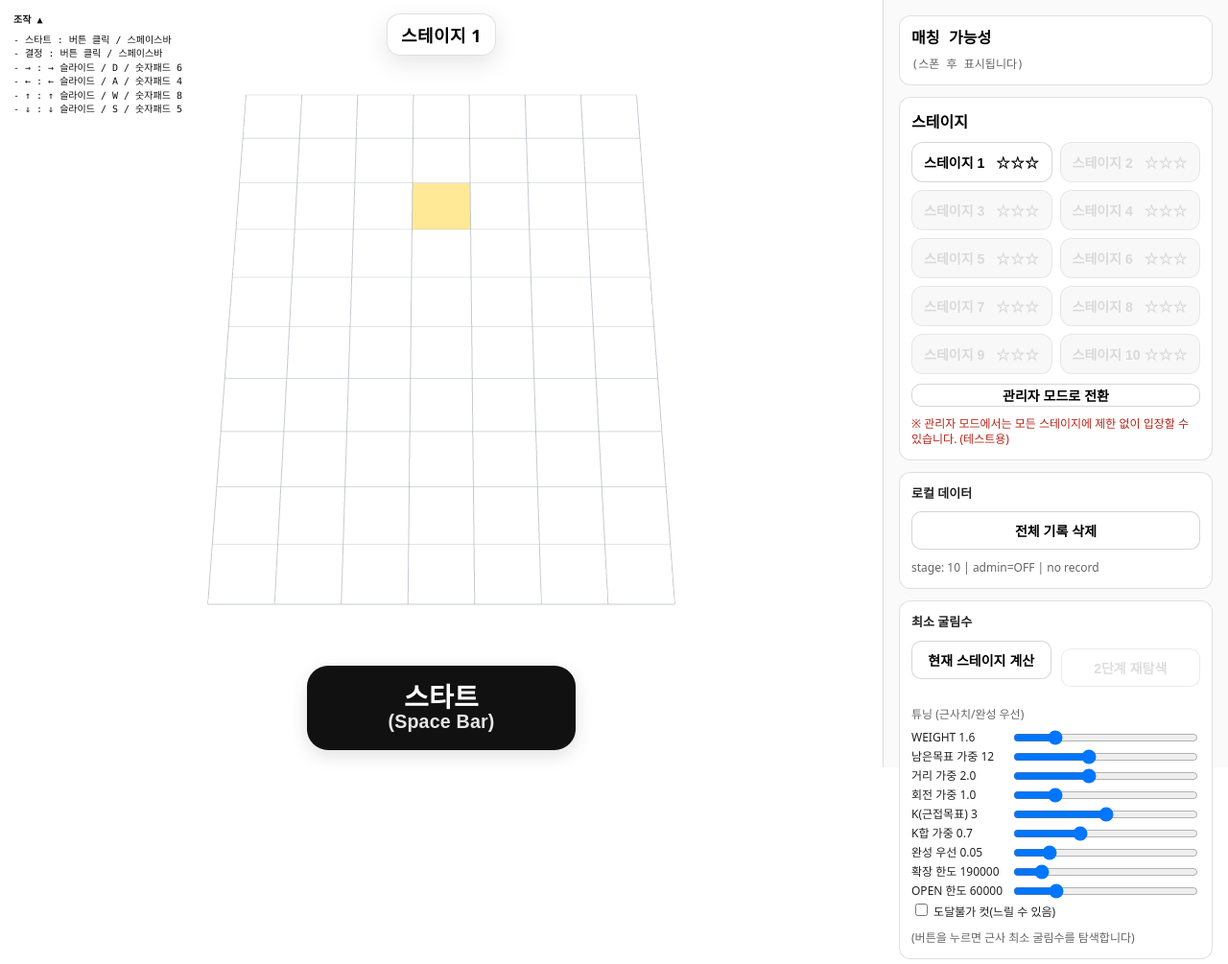
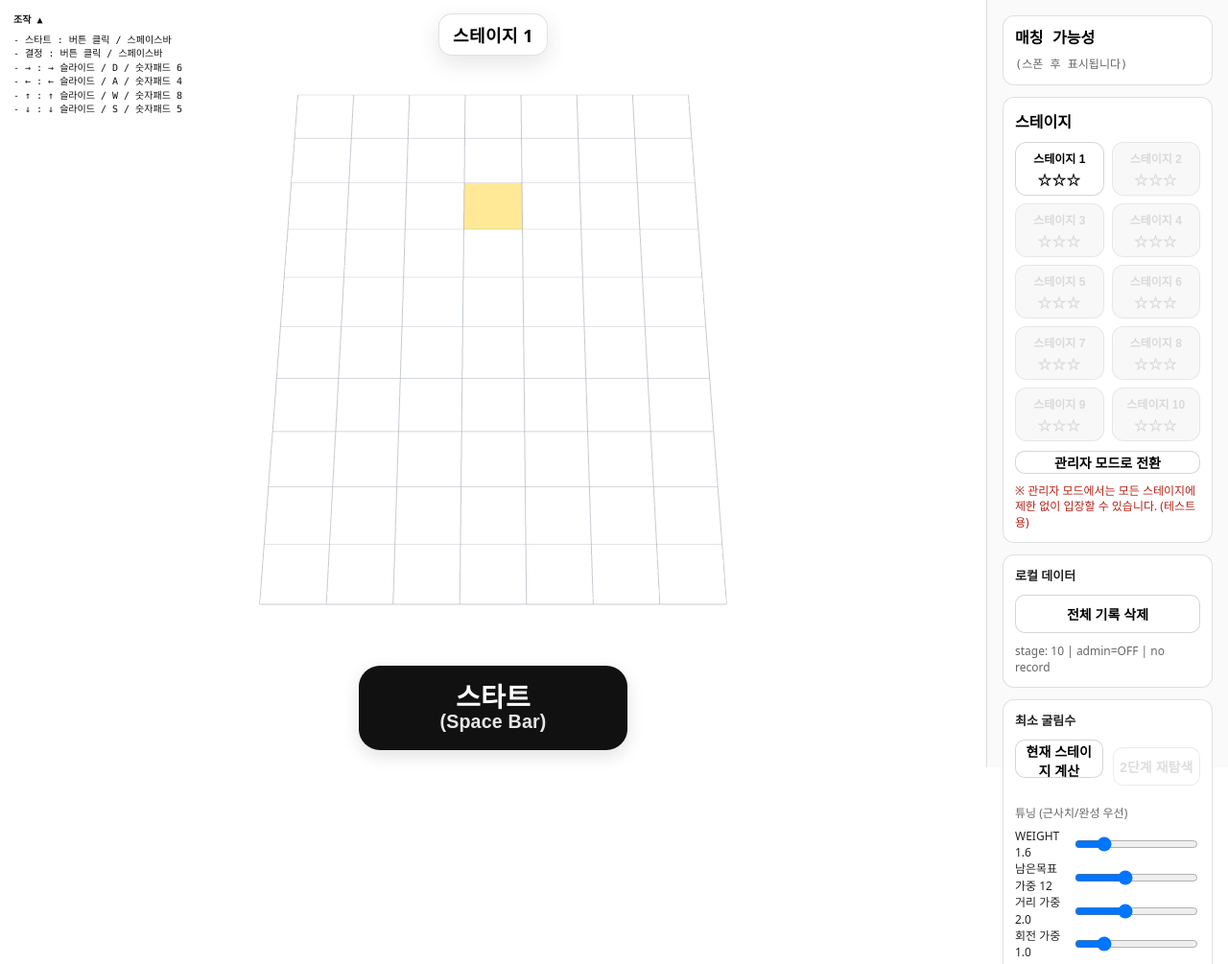
Before and after one commit to liqurine/chromaroll, a plain HTML site: page index.html in a window 1280 px wide. Shown: the top 1005 px of the page at 96% size. Drawn offline with nearby package versions, Linux system fonts and the light colour scheme; animation ran at ten frames a second.

Commit message:
Add files via upload

```diff
--- a/index.html
+++ b/index.html
@@ -7,10 +7,10 @@
   <style>
     html,body{margin:0;height:100%;background:#fff;font-family:system-ui,-apple-system,Segoe UI,Roboto,"Noto Sans KR",sans-serif;}
     .app{height:100%;display:flex;background:#fff;}
-    .game{flex:1;min-width:0;position:relative;background:#fff;width:min(calc(100vh * 0.5625), calc(100% - 360px));max-width:calc(100% - 360px);}
+    .game{flex:1;min-width:0;position:relative;background:#fff;width:min(calc(100vh * 0.5625), calc(100% - 252px));max-width:calc(100% - 252px);}
     canvas{width:100%;height:100%;display:block;touch-action:none;}
     .panel{
-      width:360px;border-left:1px solid rgba(0,0,0,0.12);
+      width:252px;border-left:1px solid rgba(0,0,0,0.12);
       padding:16px;box-sizing:border-box;display:flex;flex-direction:column;gap:12px;background:#fafafa;
     }
     .title{
@@ -80,12 +80,23 @@
     }
     .stageGrid{display:grid;grid-template-columns:repeat(2, 1fr);gap:8px;}
     .stageBtn{
-      height:42px;border-radius:12px;border:1px solid rgba(0,0,0,.16);
-      background:#fff;font-weight:900;font-size:14px;cursor:pointer;
-      display:flex;align-items:center;justify-content:space-between;padding:0 12px;
+      height:56px;
+      border-radius:12px;
+      border:1px solid rgba(0,0,0,.16);
+      background:#fff;
+      font-weight:900;
+      font-size:12px;
+      cursor:pointer;
+
+      display:flex;
+      flex-direction:column;
+      justify-content:center;
+      align-items:center;
+      gap:4px;
+      padding:6px 8px;
     }
     .stageBtn.locked{opacity:.45;cursor:not-allowed;background:#f1f1f1;}
-    .stageBtn .stars{font-size:14px;letter-spacing:1px;}
+    .stageBtn .stars{font-size:14px;letter-spacing:1px;white-space:nowrap;}
     .adminWarn{font-size:12px;color:#b42318;line-height:1.35;}
 
 
```
